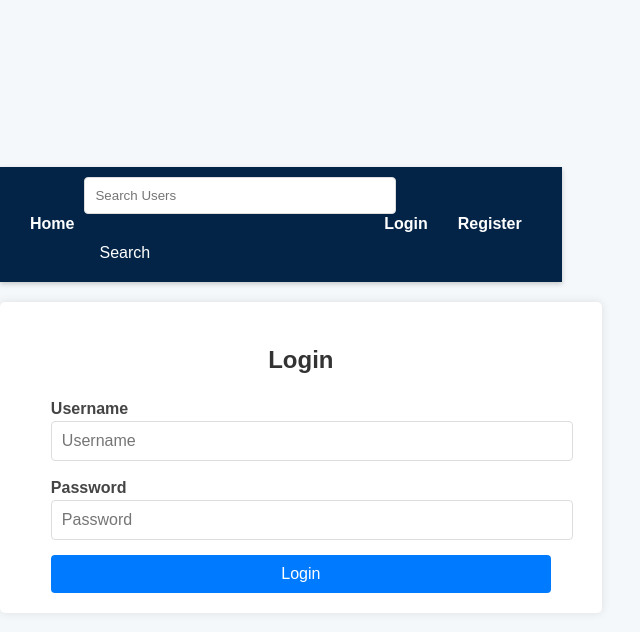
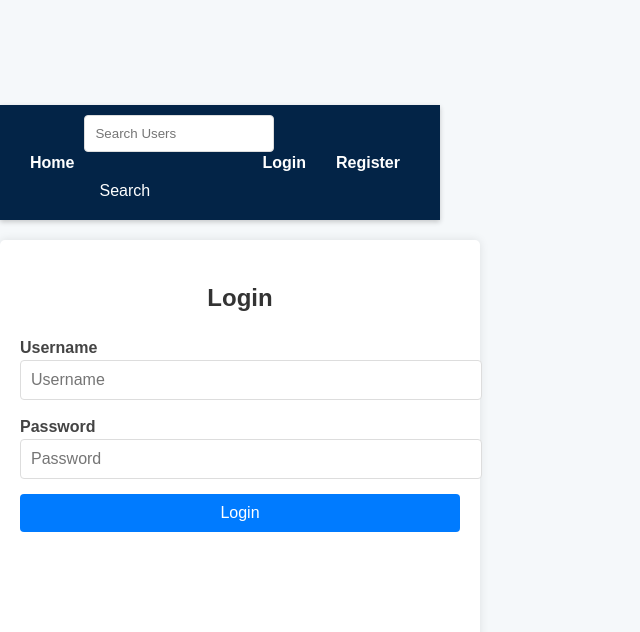
Before and after one commit to Aliceintech/Dan_Ye-Meiqing_Shi-Project3, a React (Vite) app in the folder frontend/: page /login in a window 1280 px wide. Shown: the top 632 px of the page, without its empty margins (0-640 px from the left). Built offline with nearby package versions, Linux system fonts and the light colour scheme; no server answers.

Commit message:
try auto

```diff
--- a/frontend/src/components/Common.css
+++ b/frontend/src/components/Common.css
@@ -1,10 +1,5 @@
-body.auth-pages {
-  font-family: 'Arial', sans-serif;
-  margin: 0;
-  padding: 0;
-}
-
   .auth-container {
+    min-height: calc(50vh - 5px);
     display: flex;
     flex-direction: column;
     justify-content: flex-start;
--- a/frontend/src/components/Navbar.css
+++ b/frontend/src/components/Navbar.css
@@ -13,7 +13,7 @@ body {
   padding: 10px 20px;
   color: white;
   box-shadow: 0 2px 5px rgba(0, 0, 0, 0.2);
-  top:0%;
+  width: 400px;
 }
 
 .navbar a {
```
